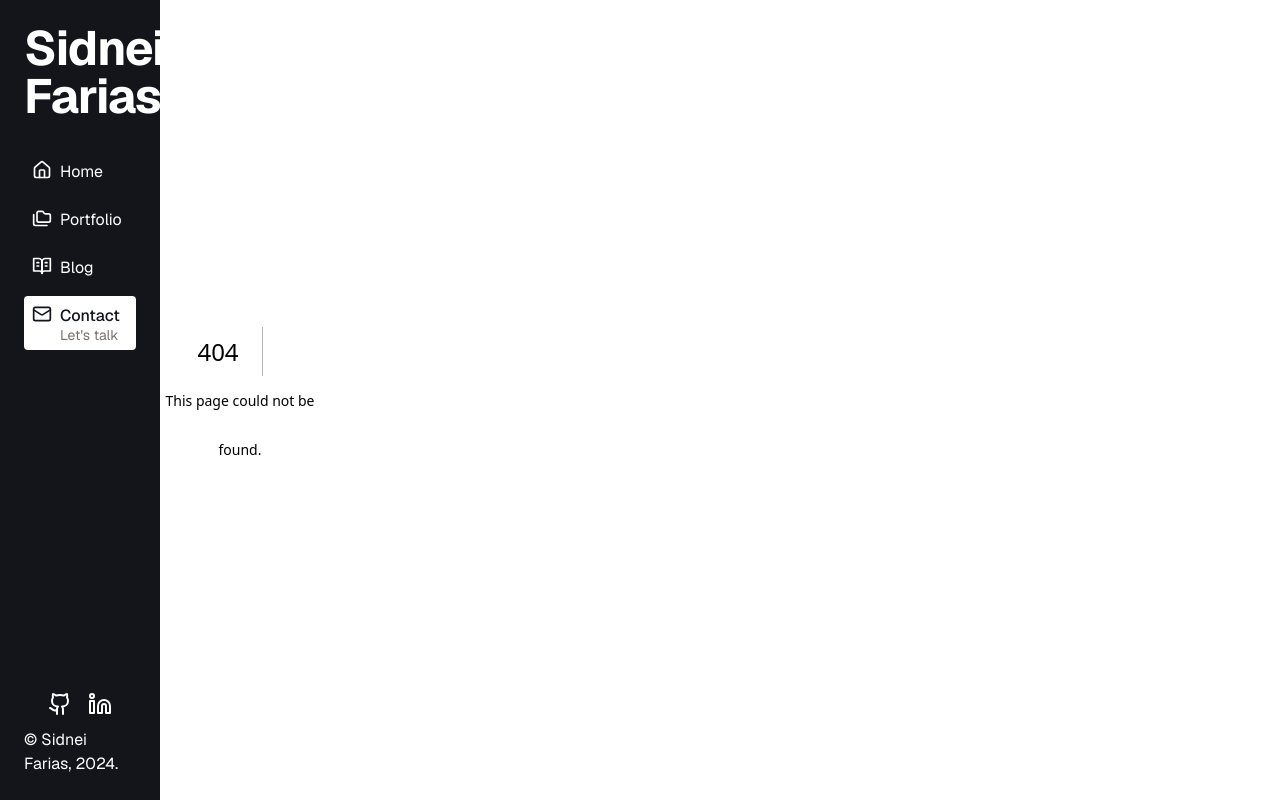
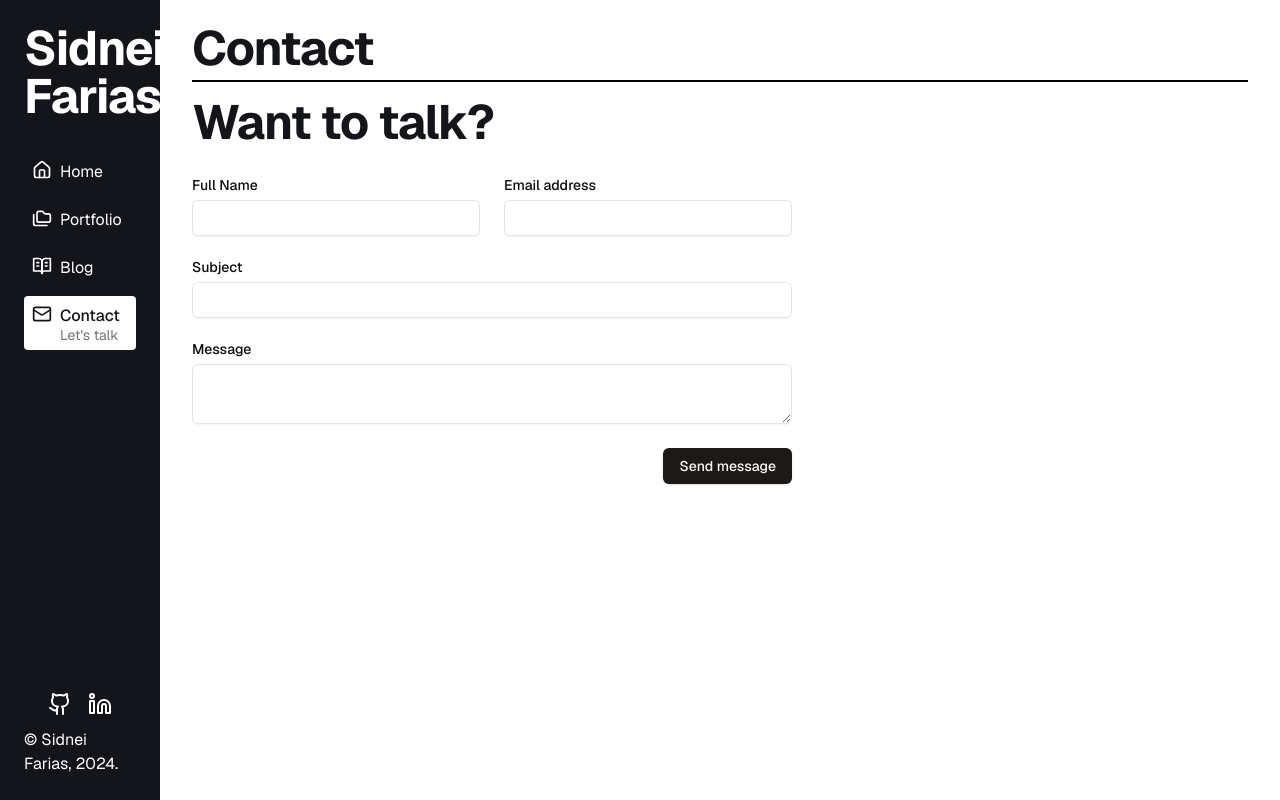
Before and after one commit to sidneifjr/portfolio-blog, a Next.js app: page /contact in a window 1280 px wide. Before the commit this address had no page. Built offline with nearby package versions, Linux system fonts and the light colour scheme.

Commit message:
feat: add contact page

```diff
--- /dev/null
+++ b/src/app/contact/page.tsx
@@ -0,0 +1,55 @@
+import type { Metadata } from 'next'
+
+import { Large } from '@/components/typography/large'
+import { Button } from '@/components/ui/button'
+import { Input } from '@/components/ui/input'
+import { Label } from '@/components/ui/label'
+import { Textarea } from '@/components/ui/textarea'
+
+export const metadata: Metadata = {
+  title: 'Contact',
+}
+
+export default async function Contact() {
+  return (
+    <section className="col-span-7 grid px-8 py-6">
+      <div className="flex flex-col gap-4">
+        <div className="border-b-2 border-black pb-2">
+          <Large>Contact</Large>
+        </div>
+
+        <div className="flex flex-col gap-8">
+          <Large>Want to talk?</Large>
+
+          <form className="flex max-w-[600px] flex-col gap-6">
+            <div className="flex w-full gap-6">
+              <fieldset className="flex flex-1 flex-col gap-2">
+                <Label htmlFor="name">Full Name</Label>
+                <Input name="name" />
+              </fieldset>
+
+              <fieldset className="flex flex-1 flex-col gap-2">
+                <Label htmlFor="email">Email address</Label>
+                <Input name="email" />
+              </fieldset>
+            </div>
+
+            <fieldset className="flex flex-1 flex-col gap-2">
+              <Label htmlFor="subject">Subject</Label>
+              <Input name="subject" />
+            </fieldset>
+
+            <fieldset className="flex flex-1 flex-col gap-2">
+              <Label htmlFor="message">Message</Label>
+              <Textarea name="message" />
+            </fieldset>
+
+            <Button type="submit" className="max-w-max self-end">
+              Send message
+            </Button>
+          </form>
+        </div>
+      </div>
+    </section>
+  )
+}
```
